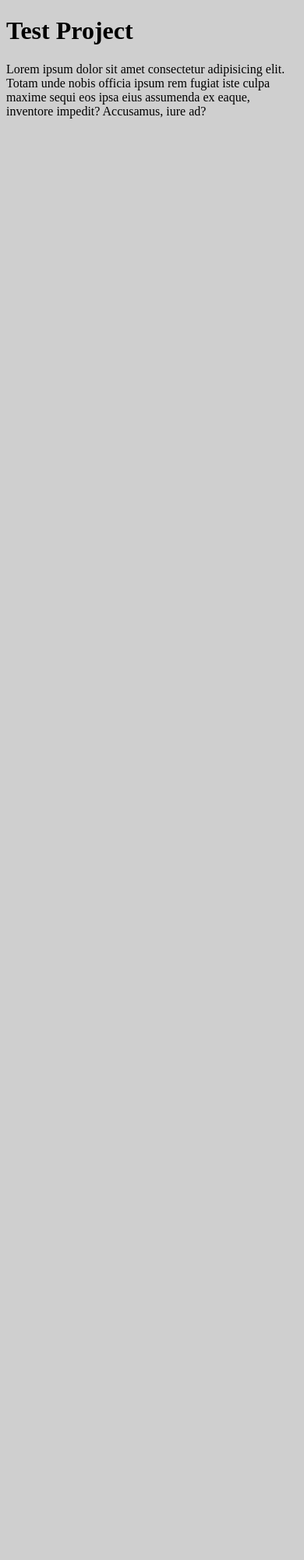
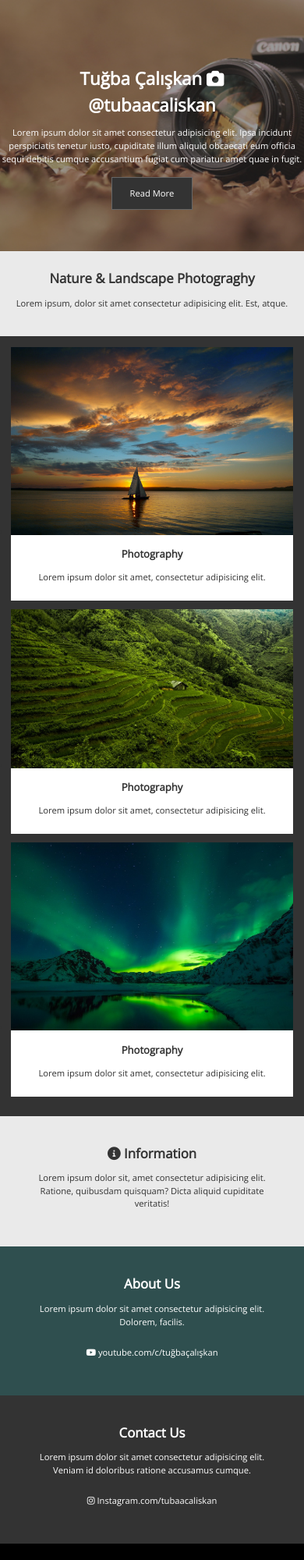
Before and after one commit to tubaacaliskan/LearningProjects, a plain HTML site: page index.html in a window 390 px wide. Shown: the top 2000 px of the page at 78% size. Before the commit the page ends 844 px from the top, so only its background shows below. Drawn offline with nearby package versions, Linux system fonts and the light colour scheme; a web font is replaced by a local one.

Commit message:
responsive intagration

```diff
--- a/assets/styles/app.css
+++ b/assets/styles/app.css
@@ -1 +1,160 @@
-body{background-color: #cfcfcf;}
+
+
+*{
+    margin: 0%;
+    padding: 0%;
+    box-sizing: border-box;
+}
+
+html{
+    font-size: 7px;
+}
+
+body{
+    font-family: 'Open Sans', sans-serif;
+    color: #fff;
+    font-size: 1.6rem;
+    line-height: 1.5;
+    text-align: center;
+    background-color: #333;
+
+}
+
+a{
+    text-decoration: none;
+}
+
+p{
+    padding: 1.6rem 0;
+}
+
+img{
+    width: 100%;
+    height: auto;
+
+}
+
+header{
+    height: 46rem;
+
+
+}
+
+.clearfix::after{
+    content: "";
+    display: block;
+    clear: both;
+}
+
+header .bg-image {
+    position: absolute;
+    background-image: url(../images/bg.jpg);
+    background-size: cover;
+    background-position: center;
+    height: 46rem;
+    width: 100%;
+    opacity: 0.5;
+    z-index: -1;
+
+}
+
+header h1{
+    padding: 12rem;
+    padding-bottom: 0;
+
+}
+
+.btn {
+    display: inline-block;
+    background: #333;
+    color: #fff;
+    border: 1px solid #666;
+    padding: 1.6rem 3.2rem;
+    margin: .5rem 0;
+    transition: all 0.4s;
+}
+
+.btn:hover{
+    background-color: #fff;
+    color: #333;
+}
+
+#section-a  {
+    background-color: #eaeaea;
+    color: #333;
+    padding: 3.2rem 0;
+}
+
+#section-b {
+    padding: 2rem;
+
+}
+
+section-b{
+    list-style: none;
+}
+
+#section-b li{
+    background: #fff;
+    color: #333;
+    margin-bottom: 1.5rem;
+}
+
+.col-content{
+    padding: 1.5rem;
+}
+
+#section-c{
+    background-color: #eaeaea;
+    color: #333;
+    padding: 5rem;
+}
+
+#section-d .box{
+    padding: 5rem;
+}
+
+#section-d .box:first-child{
+    background-color: darkslategray;
+}
+
+footer{
+    padding: 4rem;
+    background: black;
+}
+
+footer a{
+    color: yellowgreen;
+}
+
+@media screen and (min-width:800px) {
+
+    html{
+        font-size: 9px;
+    }
+
+}
+
+
+@media screen and (min-width:1200px) {
+
+    html{
+        font-size: 11px;
+    }
+
+
+    #section-b li{
+        width: 28%;
+        margin: 1%;
+        display: inline-block;
+    }
+
+
+    .box {
+        width: 50%;
+        float: left;
+    }
+
+
+
+}
--- a/index.html
+++ b/index.html
@@ -5,16 +5,110 @@
     <meta charset="UTF-8">
     <meta http-equiv="X-UA-Compatible" content="IE=edge">
     <meta name="viewport" content="width=device-width, initial-scale=1.0">
-    <title>Start Project</title>
+    <title>Responsive Site</title>
+
+    <link rel="preconnect" href="https://fonts.googleapis.com">
+    <link rel="preconnect" href="https://fonts.gstatic.com" crossorigin>
+    <link
+        href="https://fonts.googleapis.com/css2?family=Open+Sans:wght@300&family=Raleway:wght@100&family=Righteous&family=Roboto+Serif:wght@100&family=Supermercado+One&display=swap"
+        rel="stylesheet">
+    <link rel="stylesheet" href="https://cdnjs.cloudflare.com/ajax/libs/font-awesome/6.0.0/css/all.min.css"
+        integrity="sha512-9usAa10IRO0HhonpyAIVpjrylPvoDwiPUiKdWk5t3PyolY1cOd4DSE0Ga+ri4AuTroPR5aQvXU9xC6qOPnzFeg=="
+        crossorigin="anonymous" referrerpolicy="no-referrer" />
     <link rel="stylesheet" href="assets/styles/app.css">
 </head>
 
 <body>
-    <h1>Test Project</h1>
-    <p>Lorem ipsum dolor sit amet consectetur adipisicing elit. Totam unde nobis officia ipsum rem fugiat iste culpa
-        maxime sequi eos ipsa eius assumenda ex eaque, inventore impedit? Accusamus, iure ad?</p>
+
+    <header>
+        <div class="bg-image"></div>
+        <div class="content"></div>
+        <h1>Tuğba Çalışkan <i class="fa-solid fa-camera"></i> @tubaacaliskan</h1>
+        <p>Lorem ipsum dolor sit amet consectetur adipisicing elit. Ipsa incidunt perspiciatis tenetur iusto, cupiditate
+            illum aliquid obcaecati eum officia sequi debitis cumque accusantium fugiat cum pariatur amet quae in fugit.
+        </p>
+        <a href="#" class="btn">Read More</a>
+    </header>
+
+    <main>
+        <section id="section-a">
+            <div class="content">
+                <h2>Nature & Landscape Photograghy</h2>
+                <p>Lorem ipsum, dolor sit amet consectetur adipisicing elit. Est, atque.</p>
+            </div>
+        </section>
+
+        <section id="section-b">
+            <ul>
+                <li>
+                    <div class="col">
+                        <img src="assets/images/01.jpg" alt="">
+                        <div class="col-content">
+                            <h3 class="col-title">Photography</h3>
+                            <p>Lorem ipsum dolor sit amet, consectetur adipisicing elit.</p>
+
+                        </div>
+                    </div>
+                </li>
+
+                <li>
+                    <div class="col">
+                        <img src="assets/images/02.jpg" alt="">
+                        <div class="col-content">
+                            <h3 class="col-title">Photography</h3>
+                            <p>Lorem ipsum dolor sit amet, consectetur adipisicing elit.</p>
+
+                        </div>
+                    </div>
+                </li>
+
+                <li>
+                    <div class="col">
+                        <img src="assets/images/03.jpg" alt="">
+                        <div class="col-content">
+                            <h3 class="col-title">Photography</h3>
+                            <p>Lorem ipsum dolor sit amet, consectetur adipisicing elit.</p>
+
+                        </div>
+                    </div>
+                </li>
+            </ul>
+        </section>
+
+        <section id="section-c">
+            <div class="content">
+                <h2> <i class="fa-solid fa-circle-info"></i> Information</h2>
+                <p>Lorem ipsum dolor sit, amet consectetur adipisicing elit. Ratione, quibusdam quisquam? Dicta aliquid
+                    cupiditate veritatis!</p>
+            </div>
+        </section>
+
+        <section id="section-d" class="clearfix">
+            <div class="box">
+                <h2 class="content-title">
+                    About Us
+                </h2>
+                <p>Lorem ipsum dolor sit amet consectetur adipisicing elit. Dolorem, facilis.</p>
+                <p> <i class="fa-brands fa-youtube"></i> youtube.com/c/tuğbaçalışkan</p>
+            </div>
+
+            <div class="box">
+                <h2 class="content-title">
+                    Contact Us
+                </h2>
+                <p>Lorem ipsum dolor sit amet consectetur adipisicing elit. Veniam id doloribus ratione accusamus
+                    cumque.</p>
+                <p> <i class="fa-brands fa-instagram"></i> Instagram.com/tubaacaliskan</p>
+            </div>
+        </section>
 
 
+    </main>
+
+    <footer>
+        <div>Lorem, ipsum dolor.</div>
+        <div>powered by <a href="#">Tuğba Çalışkan</a></div>
+    </footer>
 
 </body>
 
```
Also changed, not shown: assets/images/01.jpg (added), assets/images/02.jpg (added), assets/images/03.jpg (added), assets/images/bg.jpg (added).
